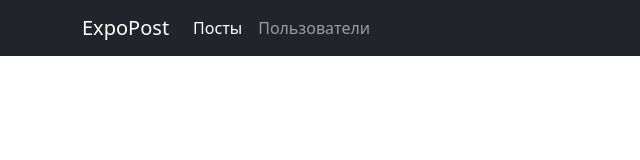
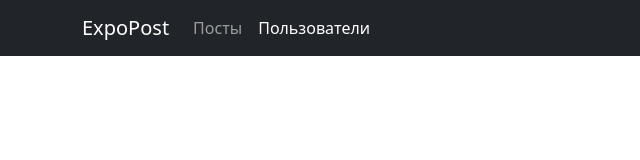
Before and after one commit to MIusupova/4_ExpoPost, a plain HTML site: page user.html in a window 1280 px wide. Shown: the full height of the page, 0-640 px from the left. Drawn offline with nearby package versions, Linux system fonts and the light colour scheme; no server answers.

Commit message:
поменяла классы

```diff
--- a/user.html
+++ b/user.html
@@ -27,10 +27,10 @@
           <div class="collapse navbar-collapse" id="navbarSupportedContent">
             <ul class="navbar-nav me-auto mb-2 mb-lg-0">
               <li class="nav-item">
-                <a class="nav-link active" aria-current="page" href="index.html">Посты</a>
+                <a class="nav-link" aria-current="page" href="index.html">Посты</a>
               </li>
               <li class="nav-item">
-                <a class="nav-link" href="user.html">Пользователи</a>
+                <a class="nav-link active" href="user.html">Пользователи</a>
               </li>
             </ul>
             <form class="d-flex">
```
